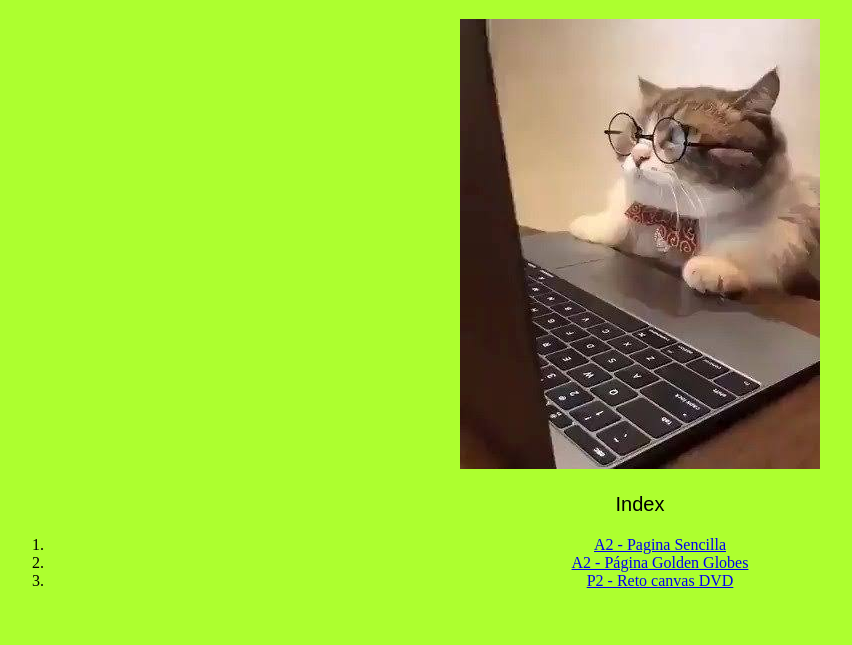
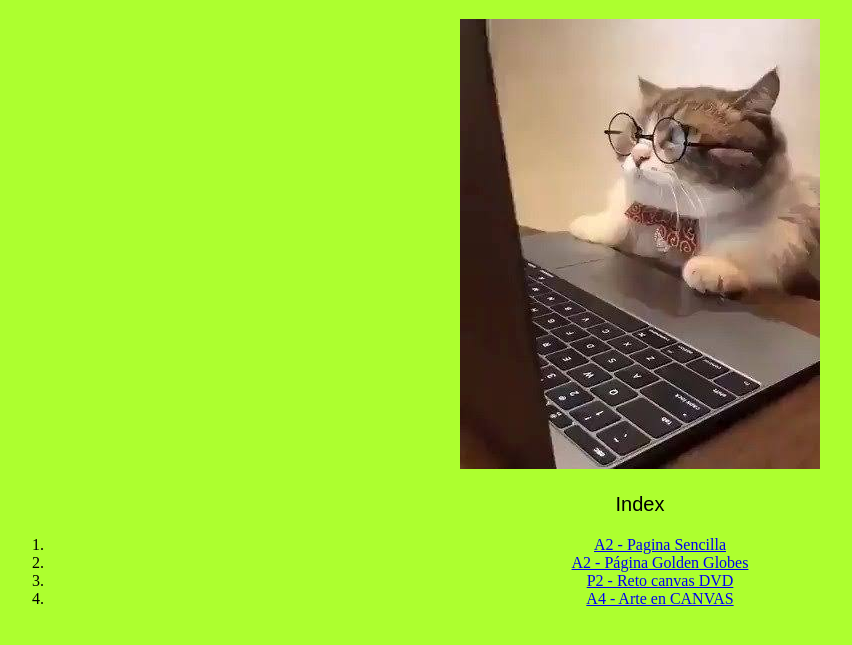
Before and after one commit to salmasolis-bit/SalmaSolisNavarro, a plain HTML site: page index.html in a window 1280 px wide. Shown: the part 93-738 px from the top of the page, without its empty margins (0-852 px from the left). Drawn offline with Linux system fonts and the light colour scheme; a web font is replaced by a local one.

Commit message:
Update index.html

```diff
--- a/index.html
+++ b/index.html
@@ -34,6 +34,7 @@
         <li><a href="A1/pagina1.html">A2 - Pagina Sencilla</a></li>
         <li><a href="Part1Golden/pagina2-1.html">A2 - Página Golden Globes</a></li>
         <li><a href="reto-canvas.html/pagina-img-animada.html">P2 - Reto canvas DVD</a></li>
+        <li><a href="/A4-ArtenCANVAS/pagina4-1.html">A4 - Arte en CANVAS</a></li>
     </ol>
 </body>
 </html>
```
